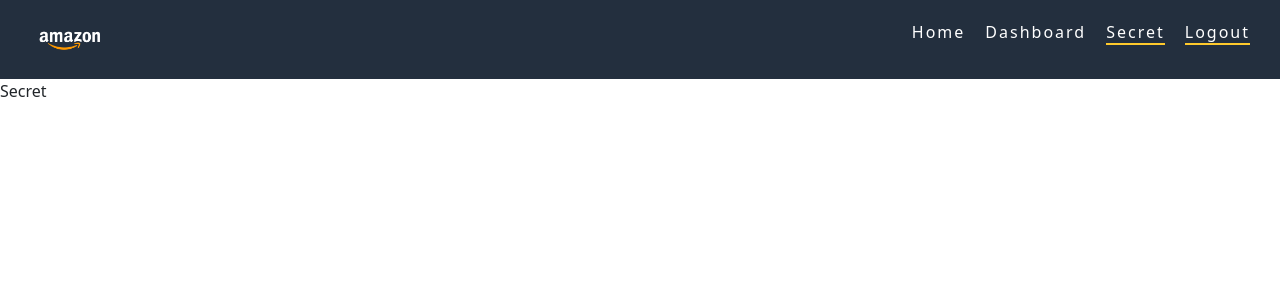
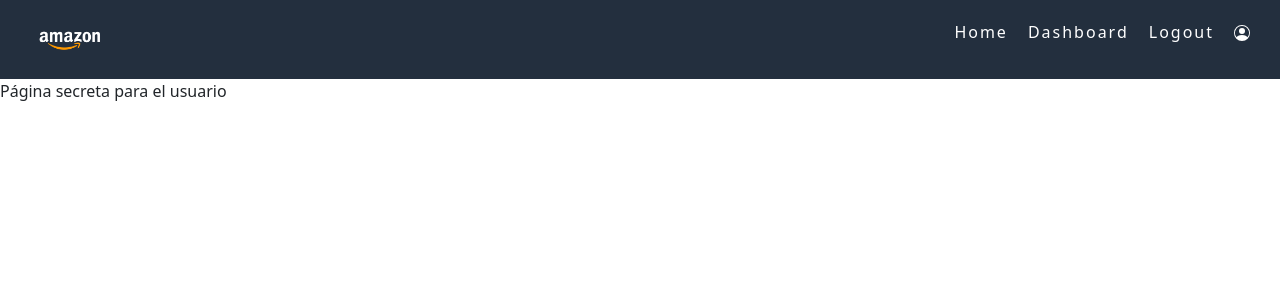
Before and after one commit to iamDaniHdz/DEVF-Frontend-Avanzado, a React (Vite) app in the folder Ecommerce/: page /secret in a window 1280 px wide. Shown: the top 300 px of the page. Built offline with nearby package versions, Linux system fonts and the light colour scheme; sample sign-in values are in the browser's storage.

Commit message:
Add Profile en Header & Update Secret

```diff
--- a/Ecommerce/package.json
+++ b/Ecommerce/package.json
@@ -11,6 +11,7 @@
   "dependencies": {
     "axios": "^1.1.3",
     "bootstrap": "^5.2.2",
+    "bootstrap-icons": "^1.9.1",
     "jwt-decode": "^3.1.2",
     "react": "^18.2.0",
     "react-dom": "^18.2.0",
--- a/Ecommerce/src/components/Header/Header.jsx
+++ b/Ecommerce/src/components/Header/Header.jsx
@@ -1,9 +1,28 @@
-import { useContext } from 'react'
+import { useContext, useEffect, useState } from 'react'
 import { AuthContext } from '@/context/AuthContext'
+import { getSingleUser } from '@/services/userServices'
 import './header.scss'
 import { Link } from 'react-router-dom'
+
 const Header = () => {
   const { isAuth, logout } = useContext(AuthContext)
+  const { user } = useContext(AuthContext)
+  const [userData, setUserData] = useState({})
+
+  useEffect(() => {
+    const fetchUserData = async () => {
+      try {
+        const result = await getSingleUser(user.id)
+        if (result.status === 200) {
+          setUserData(result.data)
+        }
+      } catch (error) {
+        console.log('Ocurrió un error en Dashboard: ' + error.message)
+      }
+    }
+    fetchUserData()
+  }, [])
+
   return (
     <nav className='header'>
       <Link to='/' className='header__logo'>
@@ -32,10 +51,14 @@
             : (
               <>
                 <li className='header__list-item'>
-                  <Link to='/secret' className='header__item-link  header__item-link--is-active'>Secret</Link>
+                  <Link to='/' className='header__item-link ' onClick={logout}>Logout</Link>
                 </li>
                 <li className='header__list-item'>
-                  <Link to='/' className='header__item-link  header__item-link--is-active' onClick={logout}>Logout</Link>
+                  <Link to='/secret' className='header__item-link'><svg xmlns='http://www.w3.org/2000/svg' width='16' height='16' fill='currentColor' class='bi bi-person-circle' viewBox='0 0 16 16'>
+                    <path d='M11 6a3 3 0 1 1-6 0 3 3 0 0 1 6 0z' />
+                    <path fill-rule='evenodd' d='M0 8a8 8 0 1 1 16 0A8 8 0 0 1 0 8zm8-7a7 7 0 0 0-5.468 11.37C3.242 11.226 4.805 10 8 10s4.757 1.225 5.468 2.37A7 7 0 0 0 8 1z' />
+                    </svg> {userData.first_name}
+                  </Link>
                 </li>
               </>
 
--- a/Ecommerce/src/pages/Secret.jsx
+++ b/Ecommerce/src/pages/Secret.jsx
@@ -1,6 +1,6 @@
 const Secret = () => {
   return (
-    <div>Secret</div>
+    <div>Página secreta para el usuario</div>
   )
 }
 
```
